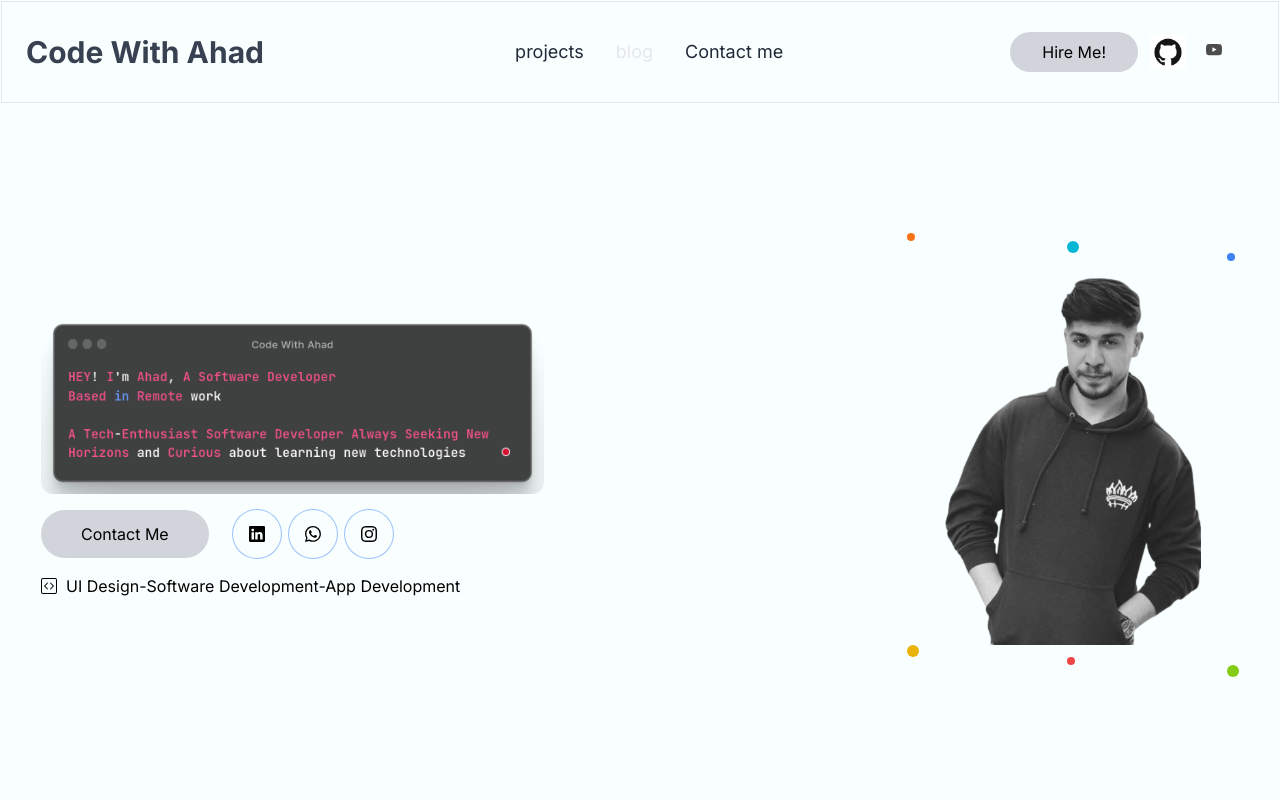
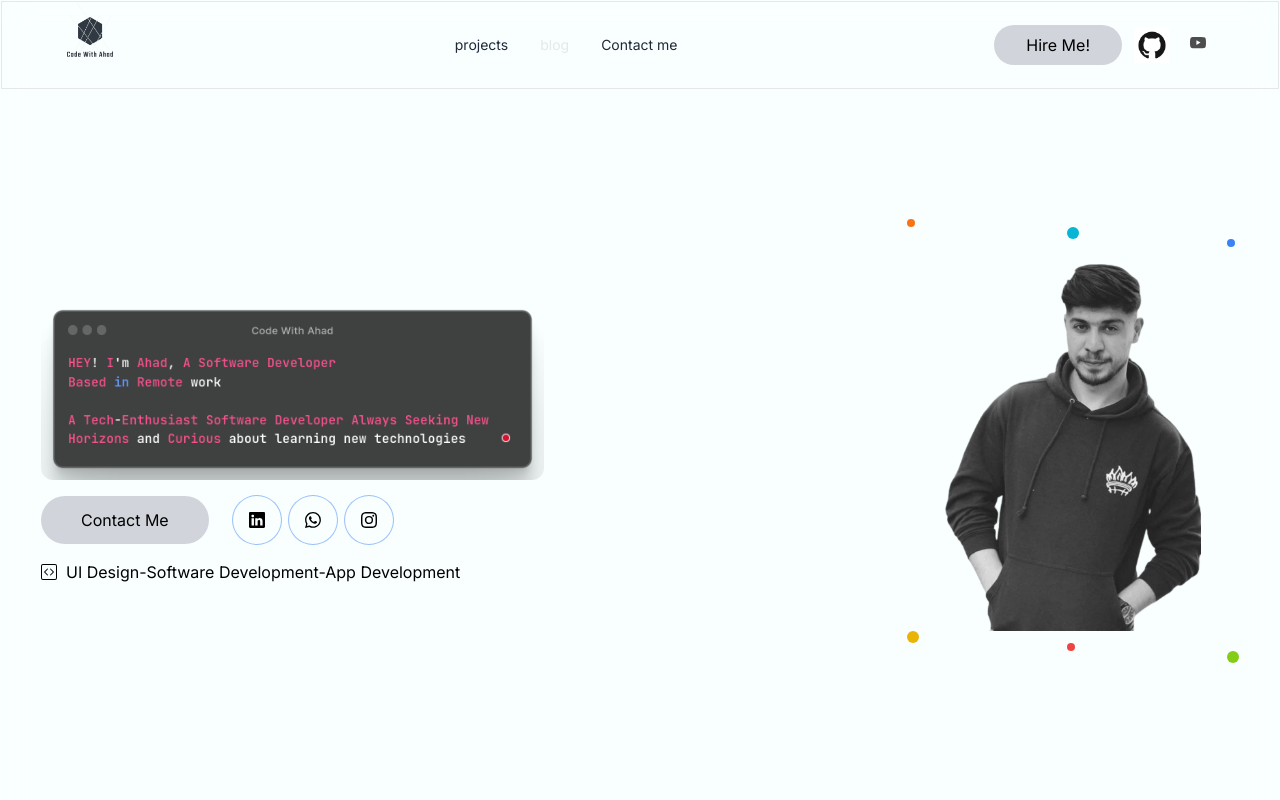
Before and after one commit to Abdulahadahmadi/codewithahad, a Next.js app: page / in a window 1280 px wide. Shown: the top 800 px of the page. Built offline with nearby package versions, Linux system fonts and the light colour scheme.

Commit message:
changes in navbar

```diff
--- a/src/app/components/Navbar.tsx
+++ b/src/app/components/Navbar.tsx
@@ -4,6 +4,7 @@ import React, { useState, useEffect } from "react";
 import Link from "next/link";
 import Image from "next/image";
 import github from '../../../public/github.png'
+import Logo from '../../../public/logo_transparent.png'
 import { BsYoutube } from 'react-icons/bs'
 
 function index() {
@@ -32,15 +33,25 @@ function index() {
   ]
   return (
     <>
-      <nav className="relative flex flex-wrap w-full items-center justify-between px-2 py-6  bg-transparent border ">
+      <nav className="relative flex flex-wrap w-full items-center justify-between px-2   bg-transparent border ">
         <div className="container px-4 mx-auto flex flex-wrap items-center justify-between">
           <div className="w-full relative flex justify-between lg:w-auto lg:static lg:block lg:justify-start">
             <Link
-              className=" text-xl md:text-3xl font-bold leading-relaxed inline-block mr-4 py-2 whitespace-nowrap text-gray-700 dark:text-gray-400"
+              className="inline-block ml-6"
               href="/"
+              passHref
             >
-              Code With Ahad
+              <Image className="object-contain  w-20 aspect[3/2] " src={Logo} alt="logo image" />
             </Link>
+            {/* <li className="mt-3">
+                <label htmlFor="Toggle" className="inline-flex items-center space-x-4 cursor-pointer dark:text-gray-100">
+                  <span className="relative">
+                    <input onClick={handleDarkMode} id="Toggle" type="checkbox" className="hidden peer" />
+                    <div className="w-10 h-6 rounded-full shadow-inner dark:bg-gray-400 peer-checked:dark:bg-violet-400"></div>
+                    <div className="absolute inset-y-0 left-0 w-4 h-4 m-1 rounded-full shadow peer-checked:right-0 peer-checked:left-auto dark:bg-gray-800"></div>
+                  </span>
+                  </label>
+        sm  </li> */}
             <button
                   className="p-2 text-gray-700 rounded-md outline-none focus:border-gray-400 focus:border lg:hidden"
                   onClick={() => setNavbarOpen(!navbarOpen)}
@@ -84,18 +95,9 @@ function index() {
             id="navbar-danger"
           >
             <ul className="flex flex-col lg:flex-row list-none lg:m-auto ">
-              {/* <li className="mt-3">
-                <label htmlFor="Toggle" className="inline-flex items-center space-x-4 cursor-pointer dark:text-gray-100">
-                  <span className="relative">
-                    <input onClick={handleDarkMode} id="Toggle" type="checkbox" className="hidden peer" />
-                    <div className="w-10 h-6 rounded-full shadow-inner dark:bg-gray-400 peer-checked:dark:bg-violet-400"></div>
-                    <div className="absolute inset-y-0 left-0 w-4 h-4 m-1 rounded-full shadow peer-checked:right-0 peer-checked:left-auto dark:bg-gray-800"></div>
-                  </span>
-                  </label>
-              </li> */}
               <li className="hover:underline">
                 <Link
-                  className="px-3 py-2 flex items-center text-xs md:text-lg leading-snug text-gray-800 hover:opacity-75 dark:text-gray-500"
+                  className="px-3 py-2 flex items-center text-sm md:text-md leading-snug text-gray-800 hover:opacity-75 dark:text-gray-500"
                   href="/projects"
                   passHref
                 >
@@ -104,7 +106,7 @@ function index() {
               </li>
               <li className="hover:underline">
                 <Link
-                  className="px-3 py-2 flex items-center text-xs md:text-lg leading-snug text-gray-200 hover:opacity-75 dark:text-gray-500"
+                  className="px-3 py-2 flex items-center text-sm md:text-md leading-snug text-gray-200 hover:opacity-75 dark:text-gray-500"
                   href="blog"
                   passHref
                 >
@@ -113,7 +115,7 @@ function index() {
               </li>
               <li className="hover:underline">
                 <Link
-                  className="px-3 py-2 flex items-center text-xs md:text-lg  leading-snug text-gray-800 hover:opacity-75 dark:text-gray-500"
+                  className="px-3 py-2 flex items-center text-sm md:text-md  leading-snug text-gray-800 hover:opacity-75 dark:text-gray-500"
                   href="/contact"
                   passHref
                 >
@@ -135,7 +137,7 @@ function index() {
                   <Image className="" src={github} alt="github logo" width={36} height={36} />
                 </Link>
                 <Link
-                  className='w-12 h-12 py-4 ml-2 text-red-600 cursor-pointer grayscale hover:grayscale-0'
+                  className='w-16 h-12 py-4 ml-2 text-red-600 cursor-pointer grayscale hover:grayscale-0'
                   href='https://www.youtube.com/channel/UC5BLFjPW4MO9p5-G6oat3IA'
                   target='_blank'
                   passHref>
```
